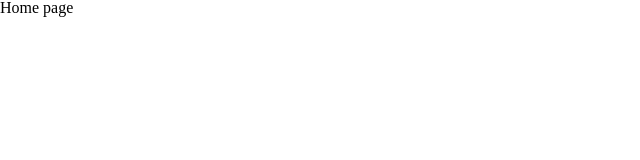
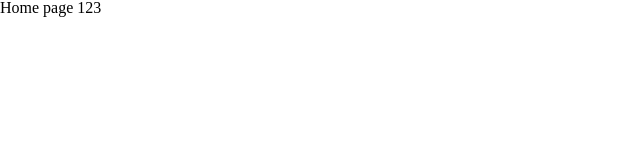
Before and after one commit to QuangPhamvt/ie104-front-end, a React (Vite) app: page / in a window 1280 px wide. Shown: the top 160 px of the page, without its empty margins (0-640 px from the left). Built offline with nearby package versions, Linux system fonts and the light colour scheme.

Commit message:
feat: add deploy fe

```diff
--- a/src/view/Home/index.jsx
+++ b/src/view/Home/index.jsx
@@ -1,3 +1,3 @@
 export const Home = () => {
-  return <div>Home page</div>
+  return <div>Home page 123</div>
 }
```
